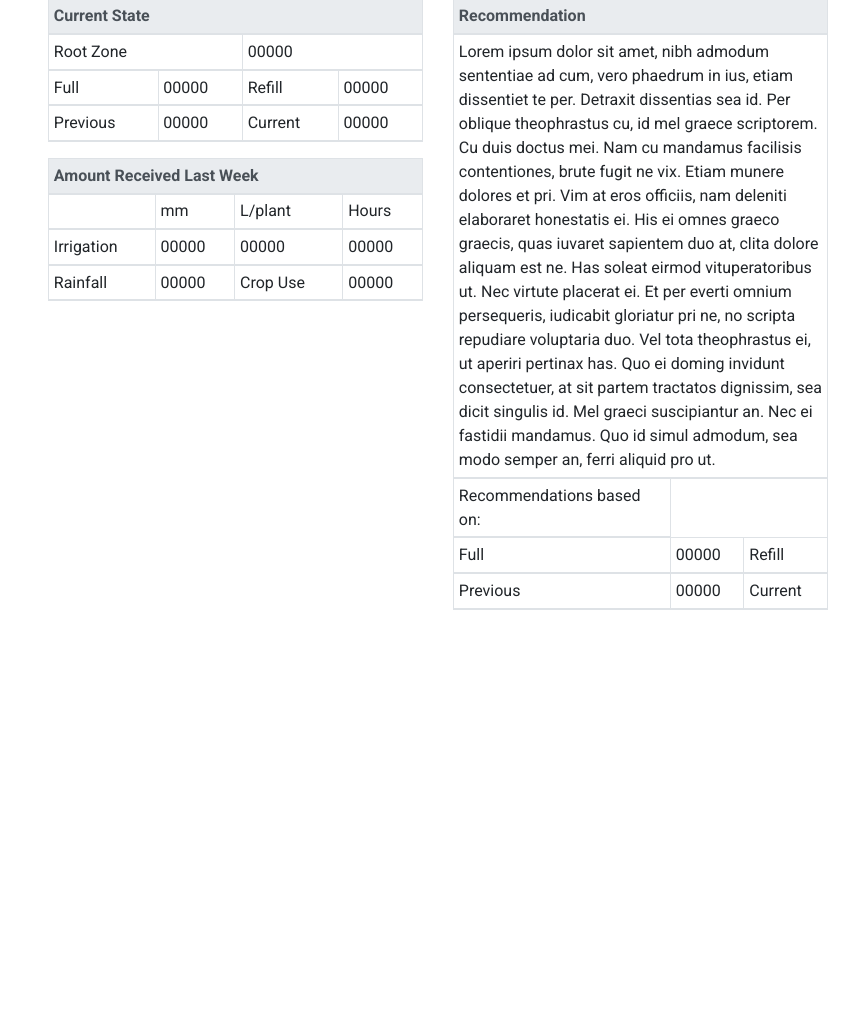
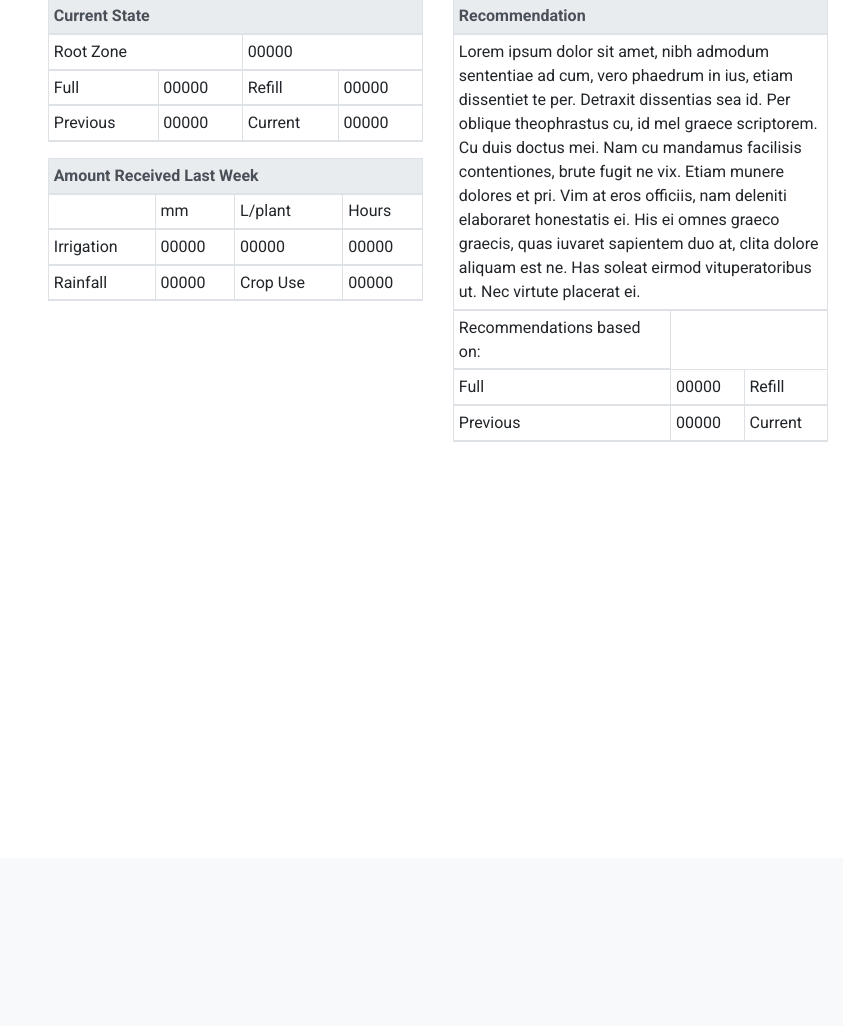
Before and after one commit to mahalsnz/terraprobe, a Django app: page /vsw_percentage/1/2019/11/04/ in a window 1640 px wide. Shown: the part 123-1149 px from the top of the page, without its empty margins (797-1640 px from the left). After the commit the page ends 565 px from the top, so only its background shows below. Run offline with Django 3.2, Linux system fonts and the light colour scheme; the visitor is signed in with stand-in values (Sample User, id 1); data that the repository does not hold is empty; parts of the project's set-up code (start-up, migrations or seed data) failed here and were passed over; some libraries are stand-ins or nearby versions.

Commit message:
#44 - Small changes

```diff
--- a/soil/skeleton/models.py
+++ b/soil/skeleton/models.py
@@ -195,6 +195,8 @@ class Site(models.Model):
     delivery_time = models.IntegerField(null=True, blank=True, verbose_name="Deliver Time in Minutes")
     area = models.FloatField(null=True, blank=True, verbose_name="Area (Ha)")
 
+    comment = models.TextField(null=True, blank=True)
+
     created_date = models.DateTimeField('date published', default=timezone.now)
     created_by = models.ForeignKey(User, on_delete=models.CASCADE, default=User)
 
--- a/soil/skeleton/templates/vsw_percentage.html
+++ b/soil/skeleton/templates/vsw_percentage.html
@@ -65,8 +65,6 @@
             <tr>
                 <td colspan="3">Lorem ipsum dolor sit amet, nibh admodum sententiae ad cum, vero phaedrum in ius, etiam dissentiet te per. Detraxit dissentias sea id. Per oblique theophrastus cu, id mel graece scriptorem. Cu duis doctus mei. Nam cu mandamus facilisis contentiones, brute fugit ne vix. Etiam munere dolores et pri.
 Vim at eros officiis, nam deleniti elaboraret honestatis ei. His ei omnes graeco graecis, quas iuvaret sapientem duo at, clita dolore aliquam est ne. Has soleat eirmod vituperatoribus ut. Nec virtute placerat ei.
-
-Et per everti omnium persequeris, iudicabit gloriatur pri ne, no scripta repudiare voluptaria duo. Vel tota theophrastus ei, ut aperiri pertinax has. Quo ei doming invidunt consectetuer, at sit partem tractatos dignissim, sea dicit singulis id. Mel graeci suscipiantur an. Nec ei fastidii mandamus. Quo id simul admodum, sea modo semper an, ferri aliquid pro ut.
                 </td>
             </tr>
             <tr>
```
